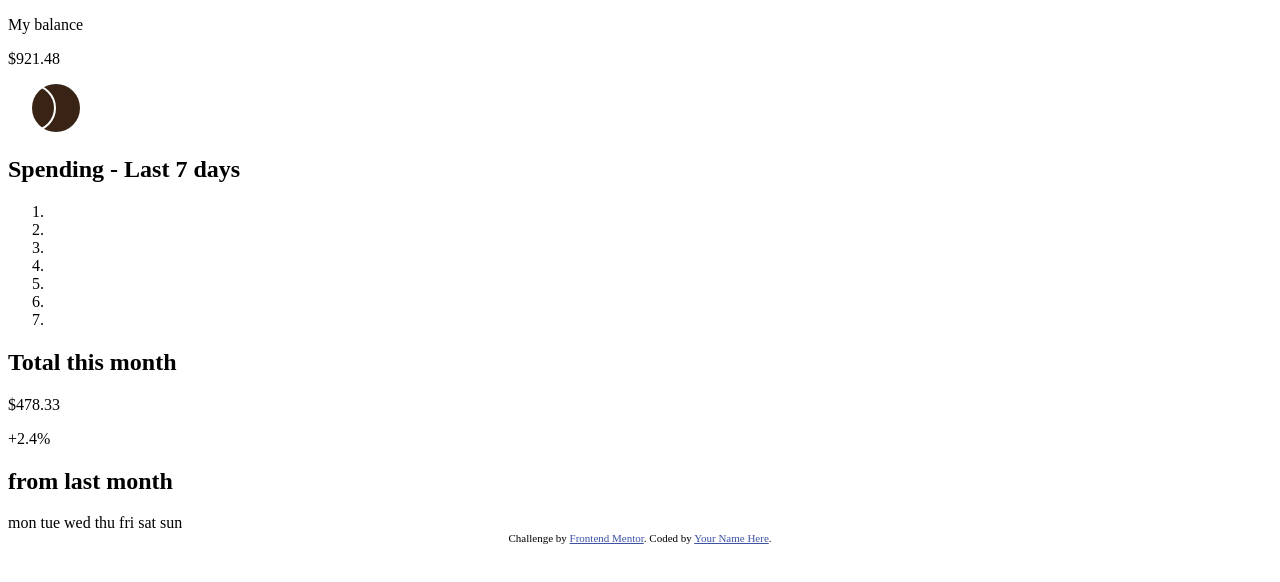
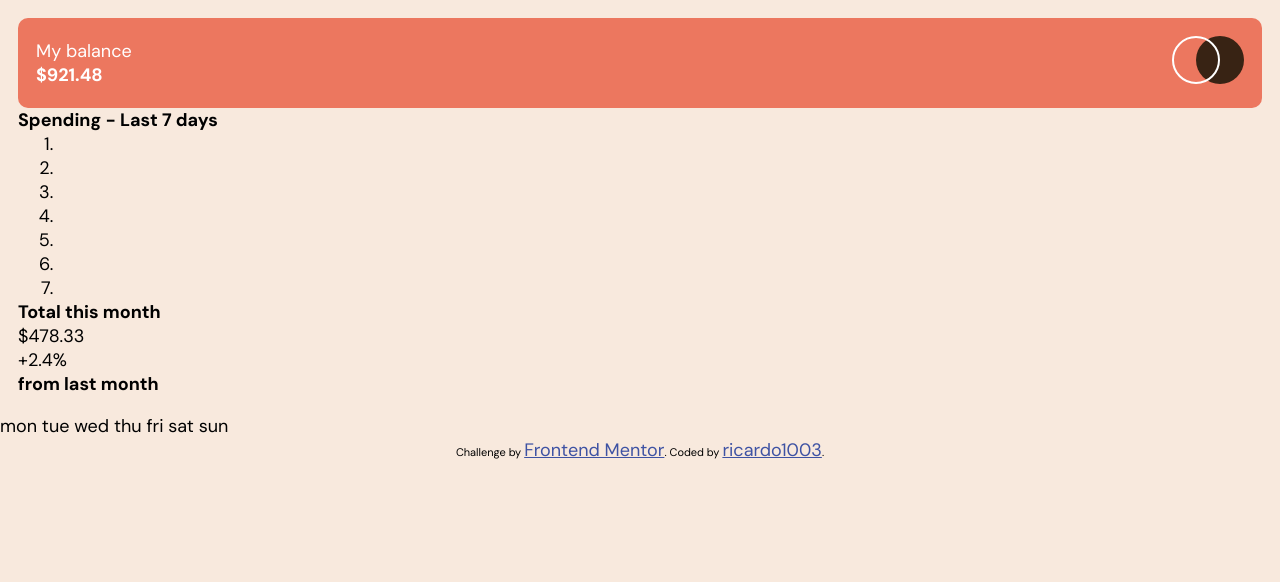
Before and after one commit to ricardo1003/Expenses-chart-component, a plain HTML site: page index.html in a window 1280 px wide. Drawn offline with Linux system fonts and the light colour scheme.

Commit message:
first section stylished

```diff
--- /dev/null
+++ b/css/styles.css
@@ -0,0 +1,41 @@
+*{
+    margin: 0;
+    box-sizing: border-box;
+    font-family: "DM Sans";
+    font-size: 18px;
+}
+body{
+    min-height: 100vh;
+    background-color: hsl(27, 66%, 92%);
+}
+main, .balance{
+    padding: 1em;
+}
+.balance{
+    display: flex;
+    justify-content: space-between;
+    border-radius: 10px;
+    background-color: hsl(10, 79%, 65%);
+    color: white;
+    -webkit-border-radius: 10px;
+    -moz-border-radius: 10px;
+    -ms-border-radius: 10px;
+    -o-border-radius: 10px;
+}
+.balance div{
+    display: flex;
+    flex-direction: column;
+    justify-content: center;
+}
+.balance div :last-child{
+    font-weight: 700;
+}
+
+
+
+
+
+
+
+.attribution { font-size: 11px; text-align: center; }
+    .attribution a { color: hsl(228, 45%, 44%); }
--- a/index.html
+++ b/index.html
@@ -4,15 +4,14 @@
   <meta charset="UTF-8">
   <meta name="viewport" content="width=device-width, initial-scale=1.0"> <!-- displays site properly based on user's device -->
 
+  <link rel="preconnect" href="https://fonts.googleapis.com">
+  <link rel="preconnect" href="https://fonts.gstatic.com" crossorigin>
+  <link href="https://fonts.googleapis.com/css2?family=DM+Sans:ital,opsz,wght@0,9..40,100..1000;1,9..40,100..1000&display=swap" rel="stylesheet">
+
   <link rel="icon" type="image/png" sizes="32x32" href="./images/favicon-32x32.png">
+  <link rel="stylesheet" href="./css/styles.css">
 
   <title>Frontend Mentor | Expenses chart component</title>
-
-  <!-- Feel free to remove these styles or customise in your own stylesheet 👍 -->
-  <style>
-    .attribution { font-size: 11px; text-align: center; }
-    .attribution a { color: hsl(228, 45%, 44%); }
-  </style>
 </head>
 <body>
   <main>
@@ -50,11 +49,6 @@
       </section>
     </section>
   </main>
-
-
-
-
-
   mon
   tue
   wed
@@ -63,15 +57,9 @@
   sat
   sun
 
-
-
-
-
-
-
   <div class="attribution">
     Challenge by <a href="https://www.frontendmentor.io?ref=challenge" target="_blank">Frontend Mentor</a>.
-    Coded by <a href="#">Your Name Here</a>.
+    Coded by <a href="https://www.github.com/ricardo1003">ricardo1003</a>.
   </div>
 </body>
 </html>
```
